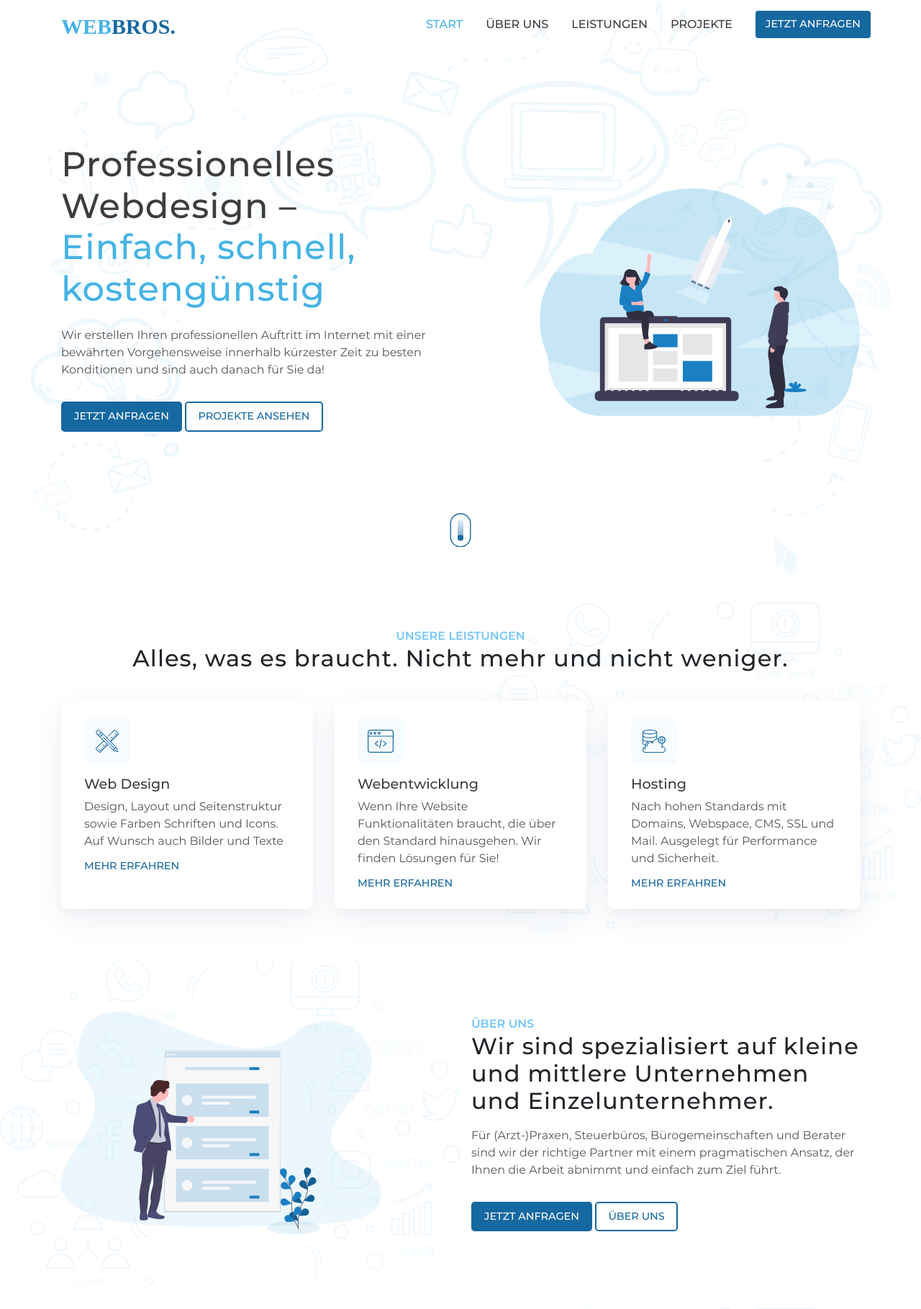
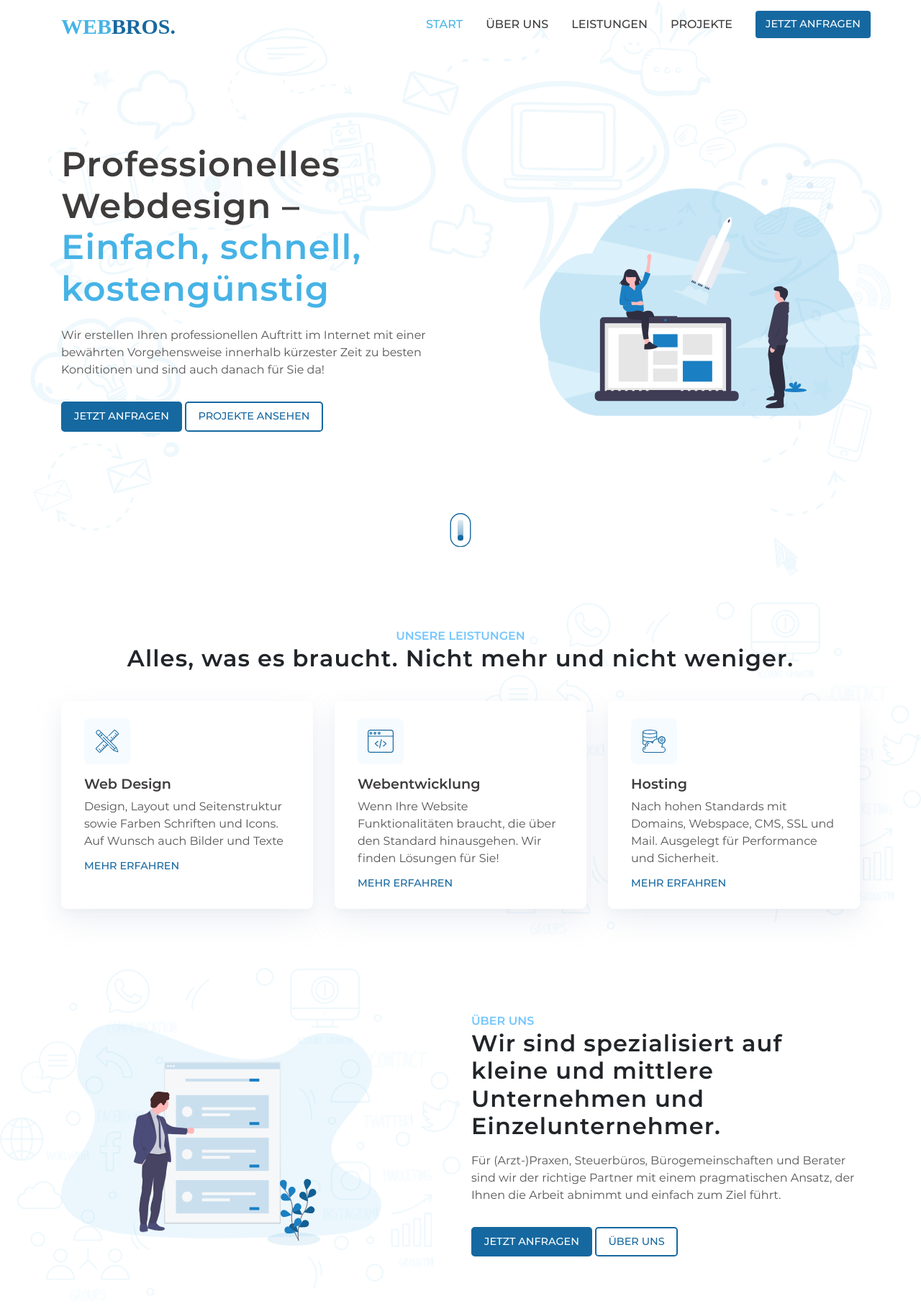
Before and after one commit to deonog/webbros-theme, a PHP site: page /index.html in a window 1280 px wide. Shown: the top 1819 px of the page at 72% size. Run offline with PHP 8.4, Linux system fonts and the light colour scheme; some libraries are stand-ins or nearby versions.

Commit message:
fonts fix

```diff
--- a/style.css
+++ b/style.css
@@ -7,14 +7,14 @@ body {
 }
 
 h1 {
-  font-family: "Montserrat Medium", sans-serif;
+  font-family: "Montserrat Semibold", sans-serif;
   letter-spacing: 1.1px;
   font-size: 3em;
   color: #3f3c3c;
 }
 
 h2 {
-  font-family: "Montserrat Medium", sans-serif;
+  font-family: "Montserrat Semibold", sans-serif;
   letter-spacing: 1.1px;
 }
 
@@ -22,7 +22,7 @@ h3,
 h4,
 h5,
 h6 {
-  font-family: "Montserrat Medium", sans-serif;
+  font-family: "Montserrat Semibold", sans-serif;
   color: #3f3c3c;
 }
 
--- a/style.scss
+++ b/style.scss
@@ -9,14 +9,14 @@ body {
 }
 
 h1 {
-  font-family: $montserratMedium;
+  font-family: $montserratSemibold;
   letter-spacing: 1.1px;
   font-size: 3em;
   color: $black;
 }
 
 h2 {
-  font-family: $montserratMedium;
+  font-family: $montserratSemibold;
   letter-spacing: 1.1px;
 }
 
@@ -24,7 +24,7 @@ h3,
 h4,
 h5,
 h6 {
-  font-family: $montserratMedium;
+  font-family: $montserratSemibold;
   color: $black;
 }
 
```
Also changed, not shown: 1 other file.
